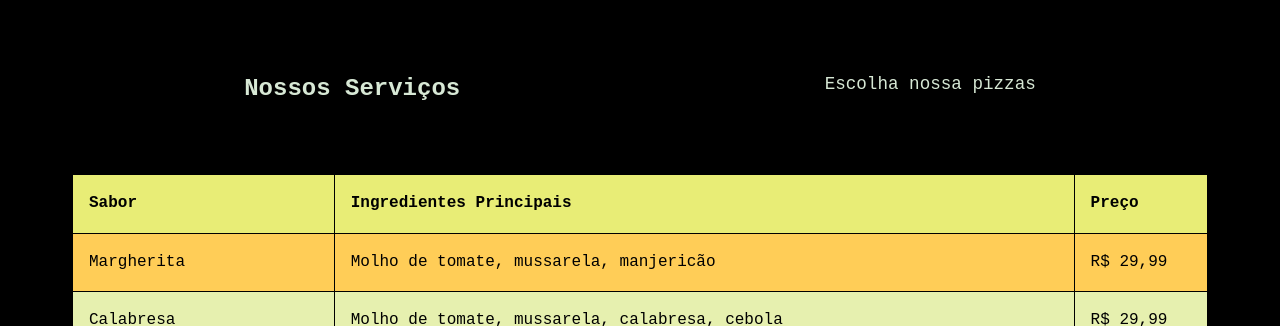
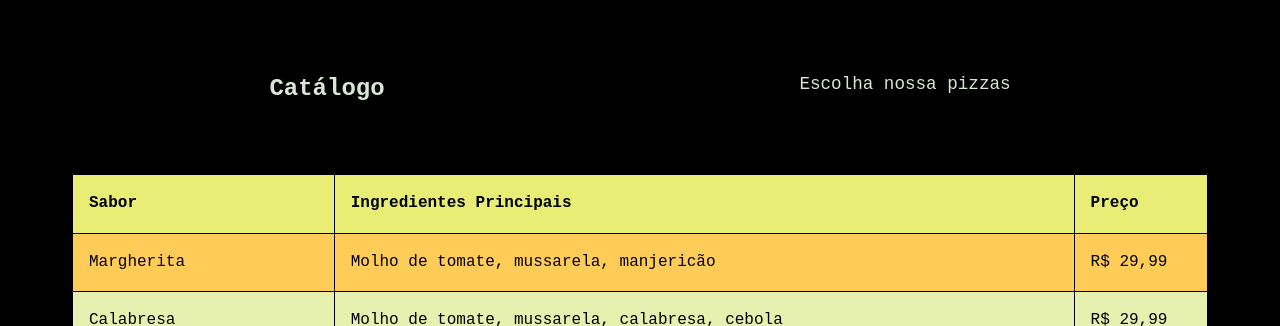
Before and after one commit to 302781/Uau_Pizzaria, a plain HTML site: page produtos.html in a window 1280 px wide. Shown: the part 774-1100 px from the top of the page. Drawn offline with Linux system fonts and the light colour scheme.

Commit message:
catálogo em vez de serviços

```diff
--- a/produtos.html
+++ b/produtos.html
@@ -20,7 +20,7 @@
 </header>
 
 <main>
-   <h2>Nossos Serviços</h2>
+   <h2>Catálogo</h2>
    <p>Escolha nossa pizzas</p>
 
    <table class="tabela">
```
